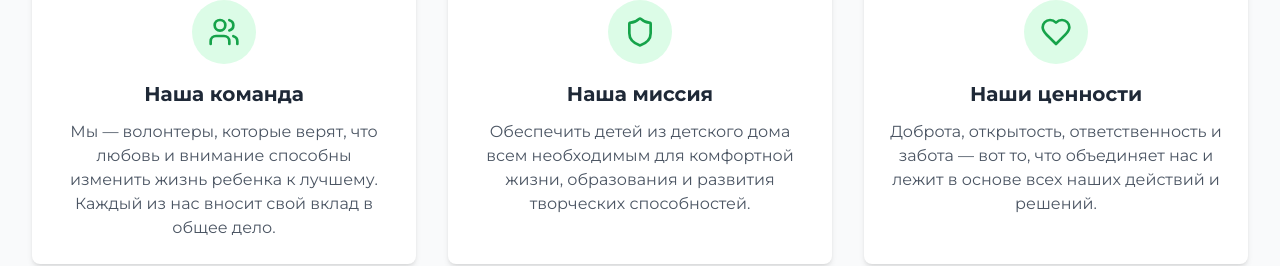
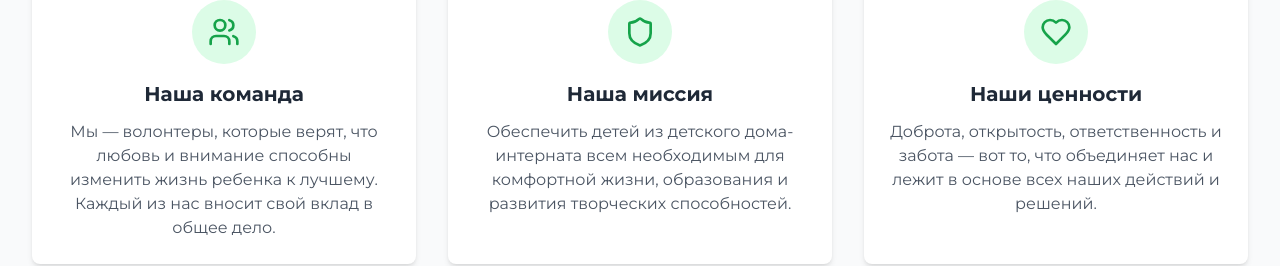
Before and after one commit to carnage89/heartToheart, a React (Vite) app: page / in a window 1280 px wide. Shown: the part 1040-1306 px from the top of the page. Built offline with nearby package versions, Linux system fonts and the light colour scheme.

Commit message:
Update AboutUs.tsx

```diff
--- a/src/components/AboutUs.tsx
+++ b/src/components/AboutUs.tsx
@@ -30,7 +30,7 @@ const AboutUs = () => {
           </div>
           <h3 className="text-xl font-bold text-center mb-3">Наша миссия</h3>
           <p className="text-gray-600 text-center">
-            Обеспечить детей из детского дома всем необходимым для комфортной жизни, образования и развития творческих способностей.
+            Обеспечить детей из детского дома-интерната всем необходимым для комфортной жизни, образования и развития творческих способностей.
           </p>
         </div>
 
```
